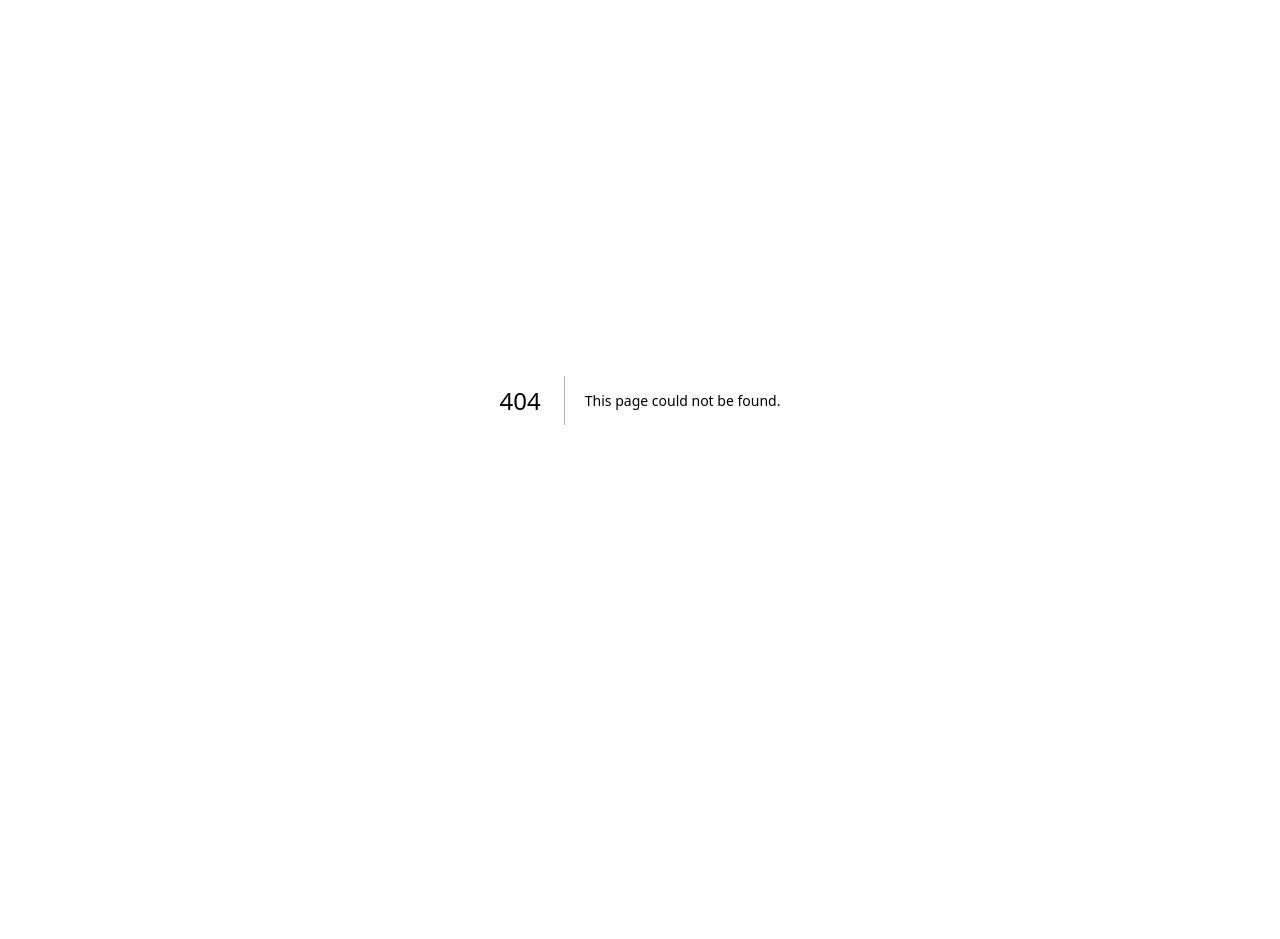
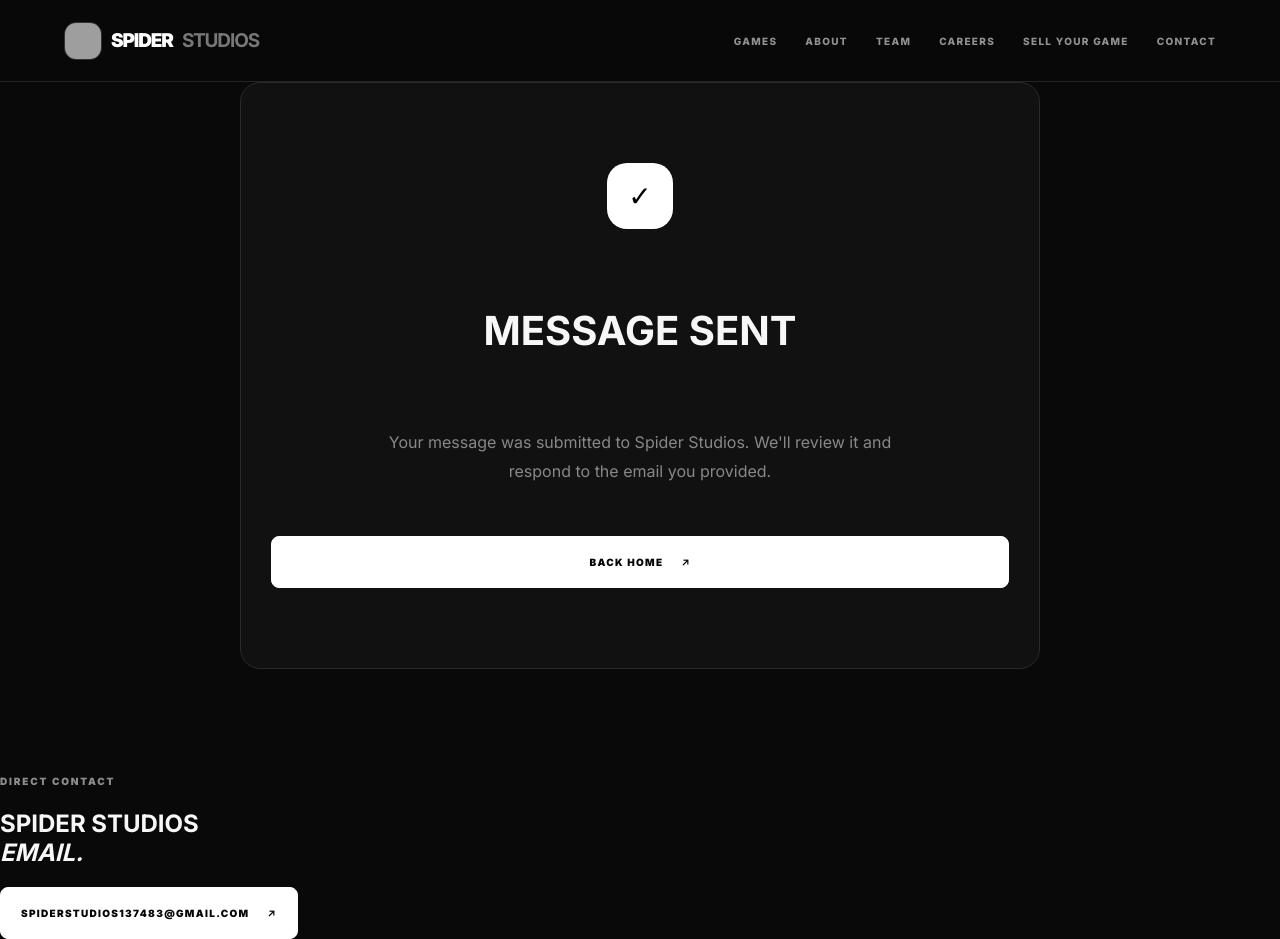
Before and after one commit to kambreyacc-sketch/spider-studios, a Next.js app: page /contact/sent in a window 1280 px wide. Before the commit this address had no page. Before the commit the page ends 800 px from the top, so only its background shows below. Built offline with nearby package versions, Linux system fonts and the light colour scheme; grey boxes are pictures that could not be loaded.

Commit message:
Add contact form success page

```diff
--- /dev/null
+++ b/app/contact/sent/page.tsx
@@ -0,0 +1,9 @@
+import Link from "next/link";
+const EMAIL="Spiderstudios137483@gmail.com";
+export default function ContactSent(){
+ return <main className="subpage">
+  <nav className="siteNav"><Link className="brand" href="/"><span className="brandMark"><img src="https://cdn.discordapp.com/icons/1541030301336215562/4119cf6ca8318ba22c8882efb6e18505.webp?size=512" alt="Spider Studios"/></span><span>SPIDER</span><b>STUDIOS</b></Link><div className="navlinks"><Link href="/#games">Games</Link><Link href="/about">About</Link><Link href="/team">Team</Link><Link href="/careers">Careers</Link><Link href="/sell-game">Sell Your Game</Link><Link href="/contact">Contact</Link></div></nav>
+  <section className="formWrap success"><div className="successIcon">✓</div><h2>MESSAGE SENT</h2><p>Your message was submitted to Spider Studios. We'll review it and respond to the email you provided.</p><Link className="primaryBtn" href="/">BACK HOME <span>↗</span></Link></section>
+  <section className="contactDirect"><span className="sectionKicker">DIRECT CONTACT</span><h2>SPIDER STUDIOS<br/><em>EMAIL.</em></h2><a className="primaryBtn" href={"mailto:"+EMAIL}>{EMAIL} <span>↗</span></a></section>
+ </main>
+}
```
